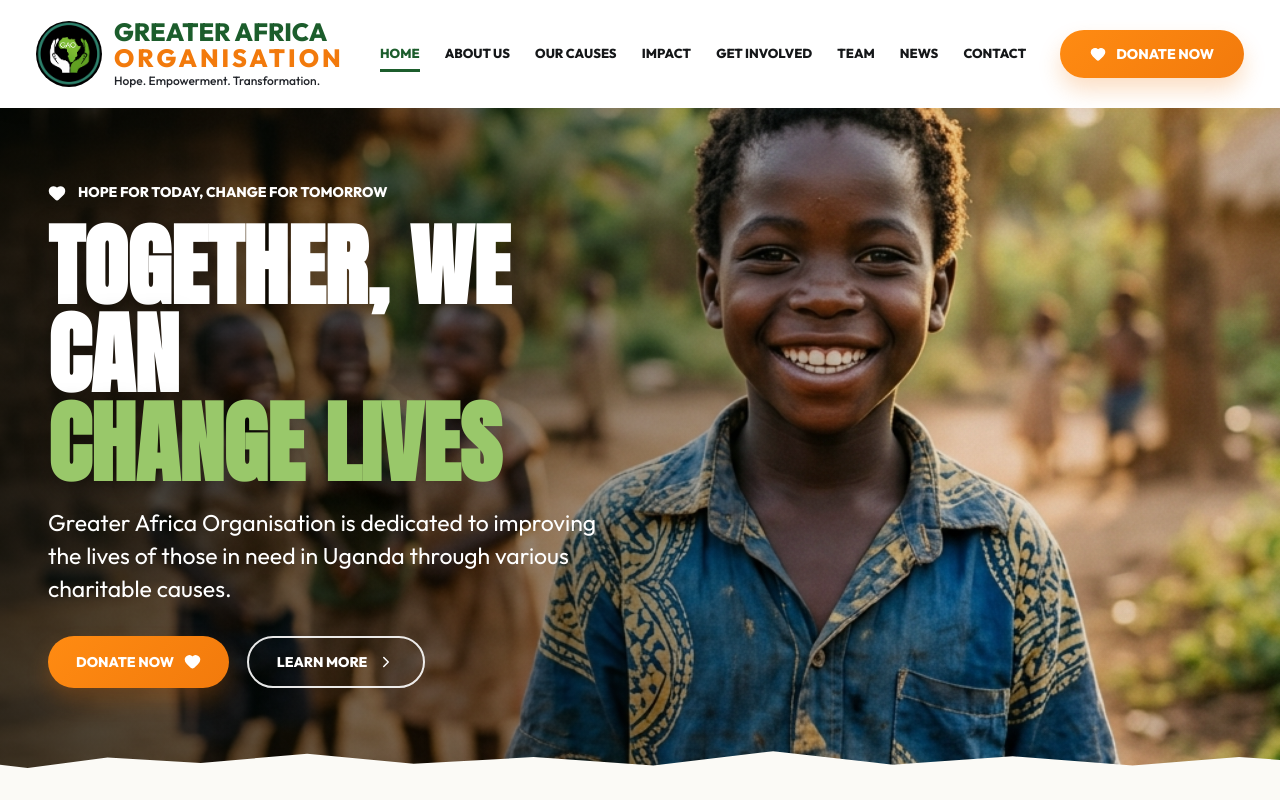
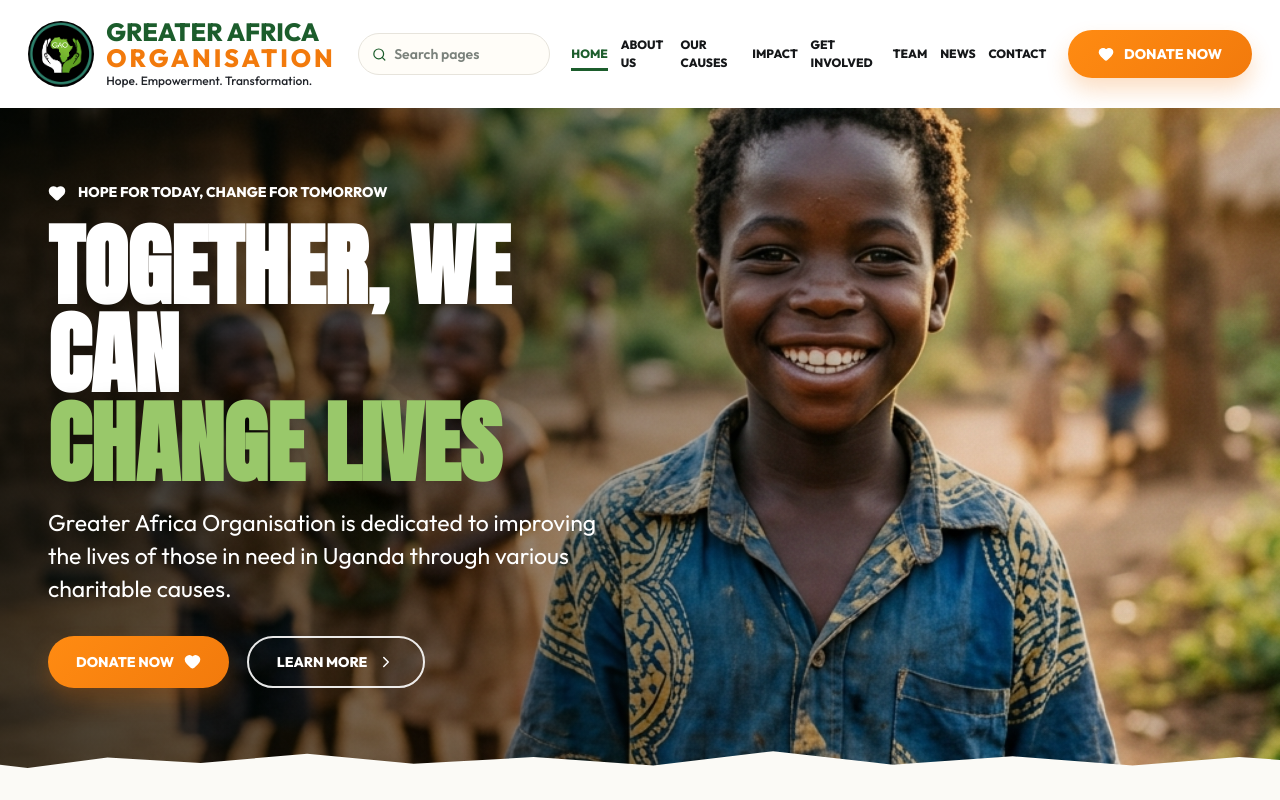
Before and after one commit to KubanjaElijahEldred/greater-affrica, a React (Vite) app: page / in a window 1280 px wide. Shown: the top 800 px of the page. Built offline with nearby package versions, Linux system fonts and the light colour scheme.

Commit message:
upadted the composables in the home page

```diff
--- a/package.json
+++ b/package.json
@@ -7,7 +7,9 @@
     "dev": "vite",
     "build": "vite build",
     "lint": "eslint .",
-    "preview": "vite preview"
+    "preview": "vite preview",
+    "start": "vite --host 0.0.0.0",
+    "vercel-build": "npm run build"
   },
   "dependencies": {
     "clsx": "^2.1.1",
--- a/src/components/Footer.jsx
+++ b/src/components/Footer.jsx
@@ -74,7 +74,7 @@ const Footer = () => {
               <li><FaInstagram size={16} />@greater__africa_org</li>
             </ul>
             <h3>STAY UPDATED</h3>
-            <form className="newsletter-form">
+            <form className="newsletter-form" onSubmit={(event) => event.preventDefault()}>
               <input type="email" placeholder="Enter your email" aria-label="Email address" />
               <button className="btn btn-orange" type="submit">SUBSCRIBE</button>
             </form>
--- a/src/components/Navbar.jsx
+++ b/src/components/Navbar.jsx
@@ -1,6 +1,6 @@
 import { useState } from 'react';
 import { Link, useLocation } from 'react-router-dom';
-import { Heart, Menu, X } from 'lucide-react';
+import { Heart, Menu, Search, X } from 'lucide-react';
 
 const navLinks = [
   { name: 'Home', path: '/' },
@@ -11,6 +11,17 @@ const navLinks = [
   { name: 'Team', path: '/team' },
   { name: 'News', path: '/news' },
   { name: 'Contact', path: '/contact' },
+];
+
+const searchItems = [
+  { title: 'Home', path: '/', keywords: 'landing donate mission impact change lives' },
+  { title: 'About Us', path: '/about', keywords: 'story mission values Benita Wei leadership' },
+  { title: 'Our Causes', path: '/causes', keywords: 'education healthcare food security clean water poverty girl child' },
+  { title: 'Impact', path: '/impact', keywords: 'lives impacted children educated health programs water projects' },
+  { title: 'Get Involved', path: '/get-involved', keywords: 'donate volunteer share fundraise support contact' },
+  { title: 'Team', path: '/team', keywords: 'Benita Kaija Wei Belle CEO project manager co admin' },
+  { title: 'News', path: '/news', keywords: 'updates stories community articles' },
+  { title: 'Contact', path: '/contact', keywords: 'phone instagram Kampala CEO project contact' },
 ];
 
 const BrandLogo = () => (
@@ -27,6 +38,38 @@ const BrandLogo = () => (
 const Navbar = () => {
   const location = useLocation();
   const [menuOpen, setMenuOpen] = useState(false);
+  const [searchTerm, setSearchTerm] = useState('');
+
+  const filteredItems = searchTerm.trim()
+    ? searchItems.filter((item) => {
+        const haystack = `${item.title} ${item.keywords}`.toLowerCase();
+        return haystack.includes(searchTerm.trim().toLowerCase());
+      })
+    : [];
+
+  const clearSearch = () => setSearchTerm('');
+
+  const renderSearch = (className) => (
+    <div className={className}>
+      <Search size={17} />
+      <input
+        type="search"
+        value={searchTerm}
+        onChange={(event) => setSearchTerm(event.target.value)}
+        placeholder="Search pages"
+        aria-label="Search pages"
+      />
+      {filteredItems.length > 0 && (
+        <div className="site-search__results">
+          {filteredItems.map((item) => (
+            <Link key={item.path} to={item.path} onClick={() => { clearSearch(); setMenuOpen(false); }}>
+              {item.title}
+            </Link>
+          ))}
+        </div>
+      )}
+    </div>
+  );
 
   const renderLinks = (className) => (
     <nav className={className} aria-label="Main navigation">
@@ -50,6 +93,7 @@ const Navbar = () => {
     <header className="site-header">
       <div className="container site-header__inner">
         <BrandLogo />
+        {renderSearch('site-search desktop-search')}
         {renderLinks('site-nav')}
         <Link className="btn btn-orange donate-nav" to="/get-involved">
           <Heart size={16} fill="currentColor" />
@@ -67,6 +111,7 @@ const Navbar = () => {
       {menuOpen && (
         <div className="mobile-panel">
           <div className="container">
+            {renderSearch('site-search mobile-search')}
             {renderLinks('mobile-nav')}
             <Link className="btn btn-orange" to="/get-involved" onClick={() => setMenuOpen(false)}>
               <Heart size={16} fill="currentColor" />
--- a/src/index.css
+++ b/src/index.css
@@ -171,8 +171,9 @@ img {
 }
 
 .site-header .container {
-  width: min(100%, 1480px);
-  padding: 0 36px;
+  width: 100%;
+  max-width: none;
+  padding: 0 clamp(18px, 2.2vw, 42px);
 }
 
 .site-header__inner {
@@ -180,15 +181,15 @@ img {
   display: flex;
   align-items: center;
   justify-content: space-between;
-  gap: 34px;
-  width: min(100%, 1480px);
+  gap: clamp(16px, 1.7vw, 30px);
+  width: 100%;
 }
 
 .brand-logo {
   display: inline-flex;
   align-items: center;
   gap: 12px;
-  min-width: 310px;
+  min-width: 300px;
 }
 
 .brand-logo__image {
@@ -235,18 +236,79 @@ img {
   display: flex;
   align-items: center;
   justify-content: space-between;
-  gap: clamp(14px, 1.45vw, 28px);
+  gap: clamp(10px, 1vw, 22px);
   flex: 1;
-  max-width: 850px;
+  max-width: 790px;
 }
 
 .site-nav a,
 .mobile-nav a {
   position: relative;
   color: #151719;
-  font-size: 13px;
+  font-size: 12px;
   font-weight: 800;
   text-transform: uppercase;
+}
+
+.site-search {
+  position: relative;
+  display: flex;
+  align-items: center;
+  gap: 8px;
+  width: clamp(170px, 15vw, 260px);
+  min-height: 42px;
+  padding: 0 13px;
+  border: 1px solid var(--border-color);
+  border-radius: 999px;
+  background: #fffdf8;
+  color: var(--primary-green);
+}
+
+.site-search input {
+  width: 100%;
+  min-width: 0;
+  border: 0;
+  background: transparent;
+  color: var(--text-main);
+  outline: none;
+  font-size: 14px;
+  font-weight: 600;
+}
+
+.site-search input::placeholder {
+  color: #7b827c;
+}
+
+.site-search__results {
+  position: absolute;
+  top: calc(100% + 10px);
+  left: 0;
+  right: 0;
+  z-index: 20;
+  display: grid;
+  overflow: hidden;
+  border: 1px solid var(--border-color);
+  border-radius: 8px;
+  background: var(--white);
+  box-shadow: var(--shadow-soft);
+}
+
+.site-search__results a {
+  padding: 12px 14px;
+  color: var(--text-main);
+  font-size: 14px;
+  font-weight: 800;
+}
+
+.site-search__results a:hover {
+  background: #eef6e8;
+  color: var(--primary-green);
+}
+
+.mobile-search {
+  display: none;
+  width: 100%;
+  margin-bottom: 16px;
 }
 
 .site-nav a {
@@ -1446,7 +1508,8 @@ img {
 
 @media (max-width: 1180px) {
   .site-nav,
-  .donate-nav {
+  .donate-nav,
+  .desktop-search {
     display: none;
   }
 
@@ -1458,6 +1521,10 @@ img {
   .mobile-panel {
     display: block;
     padding: 16px 0 22px;
+  }
+
+  .mobile-search {
+    display: flex;
   }
 
   .mobile-nav {
--- a/src/pages/About.jsx
+++ b/src/pages/About.jsx
@@ -12,7 +12,7 @@ const teamMembers = [
     name: 'Benita Kaija',
     role: 'C.E.O',
     image: '/images/benita.png',
-    contact: '',
+    contact: '+256 771 964 723',
     instagram: 'https://www.instagram.com/greater__africa_org?igsh=a3FpcWtvZG5xdHQ%3D&utm_source=qrdeogratius',
   },
   {
@@ -20,13 +20,6 @@ const teamMembers = [
     role: 'Project Manager & Co Admin',
     image: '/images/wei.png',
     contact: '+256 778 892 356',
-    instagram: 'https://www.instagram.com/greater__africa_org?igsh=a3FpcWtvZG5xdHQ%3D&utm_source=qrdeogratius',
-  },
-  {
-    name: 'Majiak',
-    role: 'Main Contact',
-    image: '/images/image.png',
-    contact: '+256 771 964 723',
     instagram: 'https://www.instagram.com/greater__africa_org?igsh=a3FpcWtvZG5xdHQ%3D&utm_source=qrdeogratius',
   },
 ];
--- a/src/pages/Contact.jsx
+++ b/src/pages/Contact.jsx
@@ -3,7 +3,7 @@ import { FaInstagram } from 'react-icons/fa';
 
 const contactItems = [
   { icon: MapPin, label: 'Visit us', value: 'Kampala, Uganda' },
-  { icon: Phone, label: 'Main contact', value: '+256 771 964 723', href: 'tel:+256771964723' },
+  { icon: Phone, label: 'C.E.O contact', value: '+256 771 964 723', href: 'tel:+256771964723' },
   { icon: Phone, label: 'Project contact', value: '+256 778 892 356', href: 'tel:+256778892356' },
   { icon: FaInstagram, label: 'Instagram', value: '@greater__africa_org', href: 'https://www.instagram.com/greater__africa_org?igsh=a3FpcWtvZG5xdHQ%3D&utm_source=qrdeogratius' },
 ];
@@ -56,7 +56,7 @@ const Contact = () => {
             </div>
           </div>
 
-          <form className="contact-form">
+          <form className="contact-form" onSubmit={(event) => event.preventDefault()}>
             <div>
               <label htmlFor="name">Full name</label>
               <input id="name" type="text" placeholder="Your name" />
--- a/src/pages/GetInvolved.jsx
+++ b/src/pages/GetInvolved.jsx
@@ -80,7 +80,7 @@ const GetInvolved = () => {
             <div className="donation-contacts">
               <a href="tel:+256771964723">
                 <Phone size={18} />
-                Majiak: +256 771 964 723
+                Benita Kaija: +256 771 964 723
               </a>
               <a href="tel:+256778892356">
                 <Phone size={18} />
--- a/src/pages/Home.jsx
+++ b/src/pages/Home.jsx
@@ -12,6 +12,7 @@ import {
   Share2,
   Users,
 } from 'lucide-react';
+import { Link } from 'react-router-dom';
 
 const missionCards = [
   {
@@ -70,12 +71,12 @@ const Home = () => {
               Greater Africa Organisation is dedicated to improving the lives of those in need in Uganda through various charitable causes.
             </p>
             <div className="hero-reference__actions">
-              <a className="btn btn-orange" href="/get-involved">
+              <Link className="btn btn-orange" to="/get-involved">
                 DONATE NOW <Heart size={17} fill="currentColor" />
-              </a>
-              <button className="btn btn-outline-white">
+              </Link>
+              <Link className="btn btn-outline-white" to="/about">
                 LEARN MORE <ChevronRight size={18} />
-              </button>
+              </Link>
             </div>
           </div>
         </div>
@@ -93,9 +94,9 @@ const Home = () => {
             <p className="section-copy">
               We focus on sustainable development and community empowerment to create lasting change. From education and healthcare to food security and clean water, we are committed to a brighter future for communities in need.
             </p>
-            <button className="btn btn-green">
+            <Link className="btn btn-green" to="/about">
               ABOUT US <ChevronRight size={18} />
-            </button>
+            </Link>
           </div>
 
           <div className="mission-cards">
@@ -157,9 +158,9 @@ const Home = () => {
                 </article>
               ))}
             </div>
-            <a className="btn btn-orange" href="/get-involved">
+            <Link className="btn btn-orange" to="/get-involved">
               GET INVOLVED <ChevronRight size={18} />
-            </a>
+            </Link>
           </div>
         </div>
       </section>
```
Also changed, not shown: vercel.json (added).
